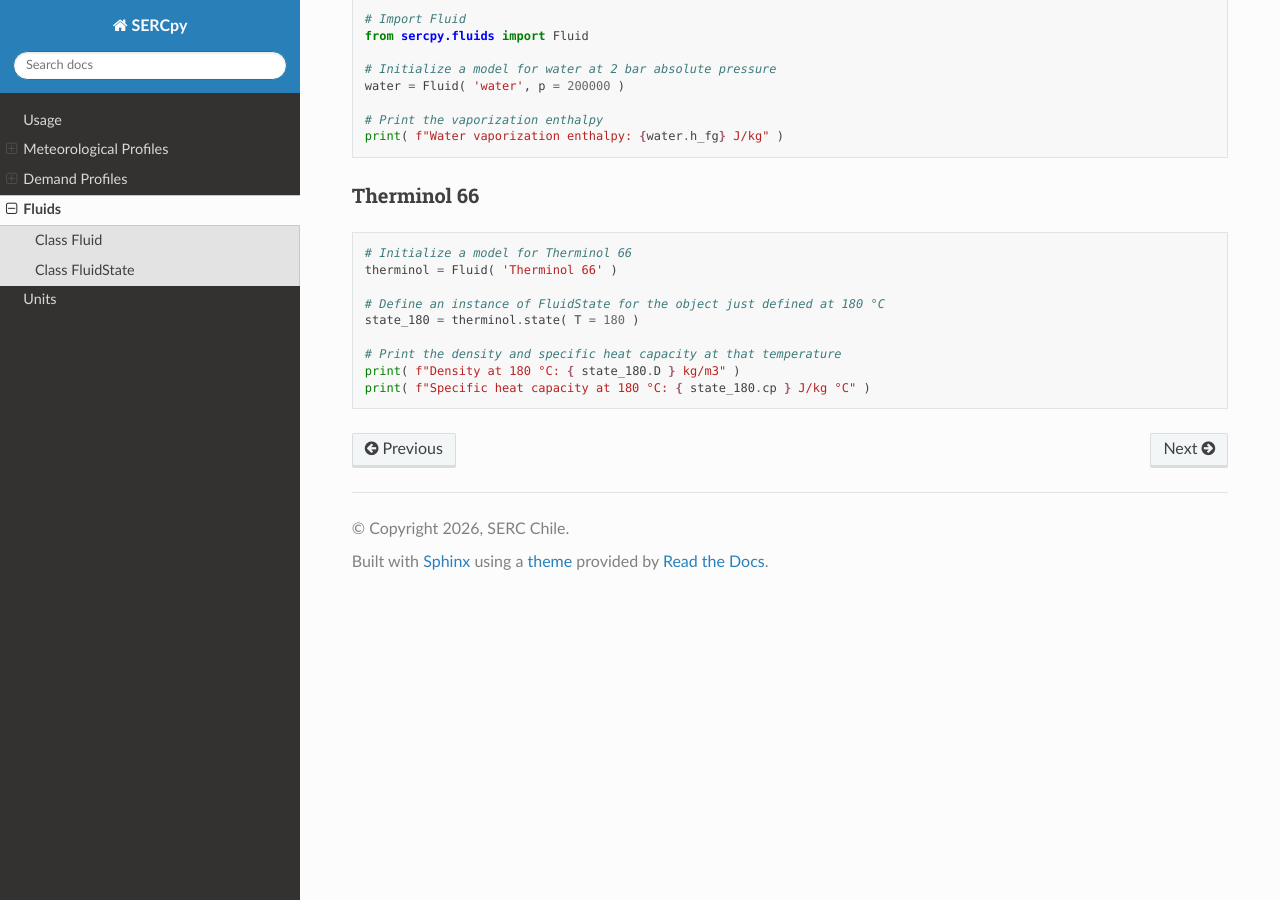
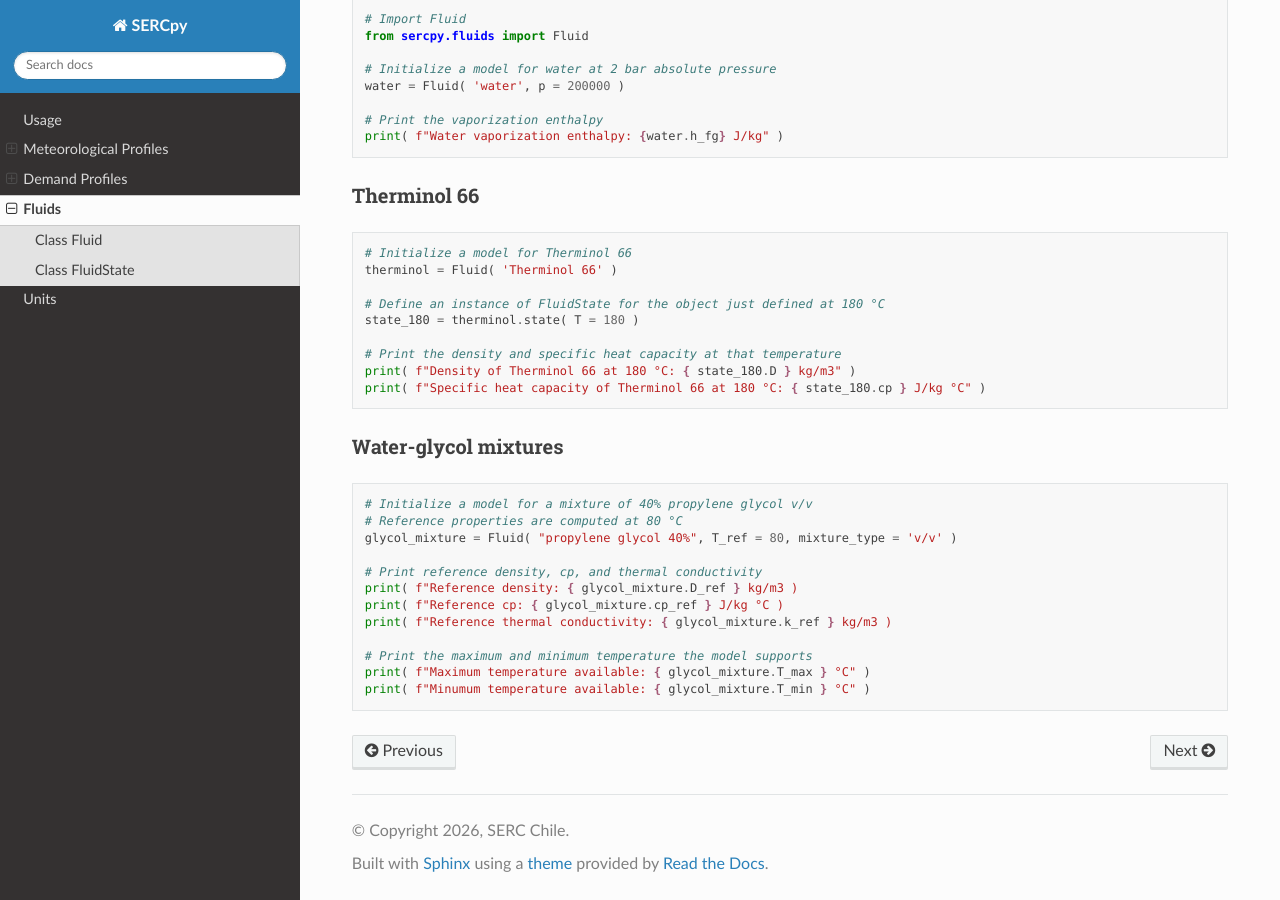
Before and after one commit to serc-chile/SERCpy, a Sphinx documentation site: the page built from docs/source/fluids/fluids.rst, in a window 1280 px wide and 900 px high, scrolled down 678 px. Built offline with Sphinx 7.4.7 and the Read the Docs theme 3.1.0, drawn with Linux system fonts in a browser that asks for light colours; pages that are not in the unit, such as notebooks, are missing from menus.

Commit message:
Update fluids.rst

```diff
--- a/docs/source/fluids/fluids.rst
+++ b/docs/source/fluids/fluids.rst
@@ -48,5 +48,23 @@ Therminol 66
     state_180 = therminol.state( T = 180 )
 
     # Print the density and specific heat capacity at that temperature
-    print( f"Density at 180 °C: { state_180.D } kg/m3" )
-    print( f"Specific heat capacity at 180 °C: { state_180.cp } J/kg °C" )
+    print( f"Density of Therminol 66 at 180 °C: { state_180.D } kg/m3" )
+    print( f"Specific heat capacity of Therminol 66 at 180 °C: { state_180.cp } J/kg °C" )
+
+Water-glycol mixtures
+~~~~~~~~~~~~~~~~~~~~~
+
+.. code-block:: python
+
+    # Initialize a model for a mixture of 40% propylene glycol v/v
+    # Reference properties are computed at 80 °C
+    glycol_mixture = Fluid( "propylene glycol 40%", T_ref = 80, mixture_type = 'v/v' )
+
+    # Print reference density, cp, and thermal conductivity
+    print( f"Reference density: { glycol_mixture.D_ref } kg/m3 )
+    print( f"Reference cp: { glycol_mixture.cp_ref } J/kg °C )
+    print( f"Reference thermal conductivity: { glycol_mixture.k_ref } kg/m3 )
+
+    # Print the maximum and minimum temperature the model supports
+    print( f"Maximum temperature available: { glycol_mixture.T_max } °C" )
+    print( f"Minumum temperature available: { glycol_mixture.T_min } °C" )
```
